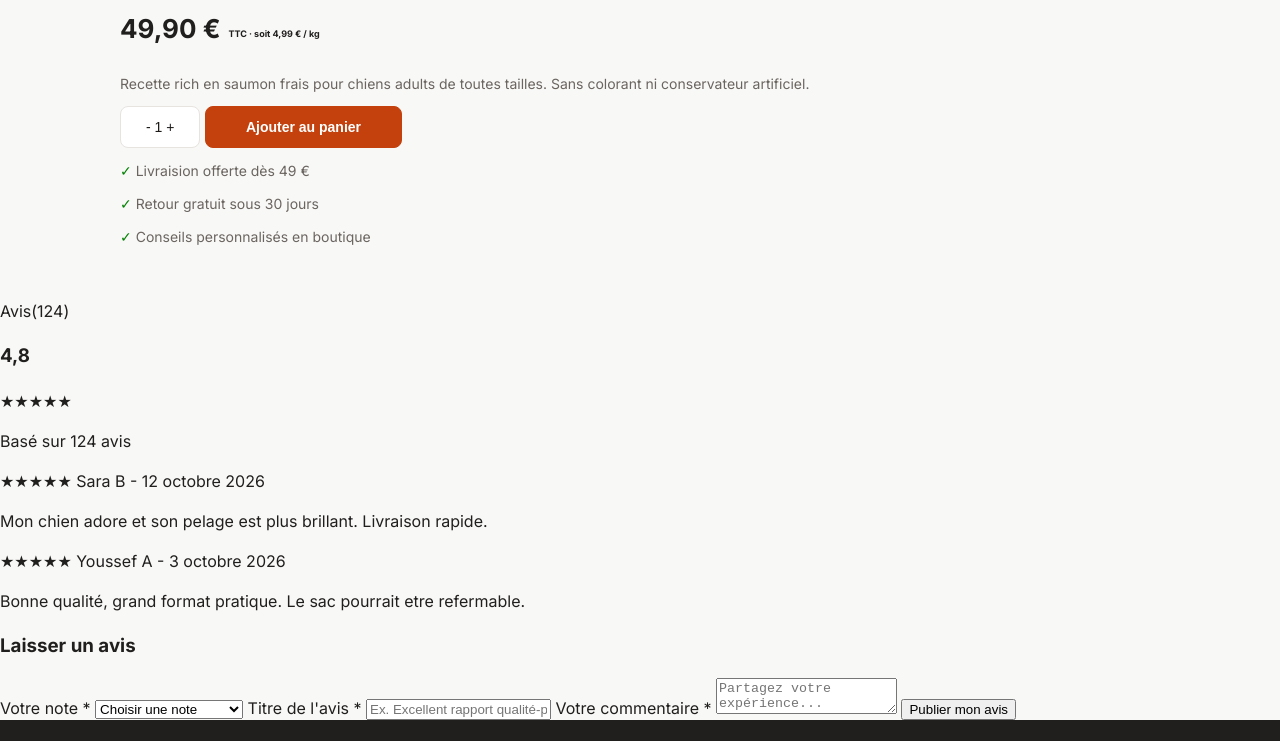
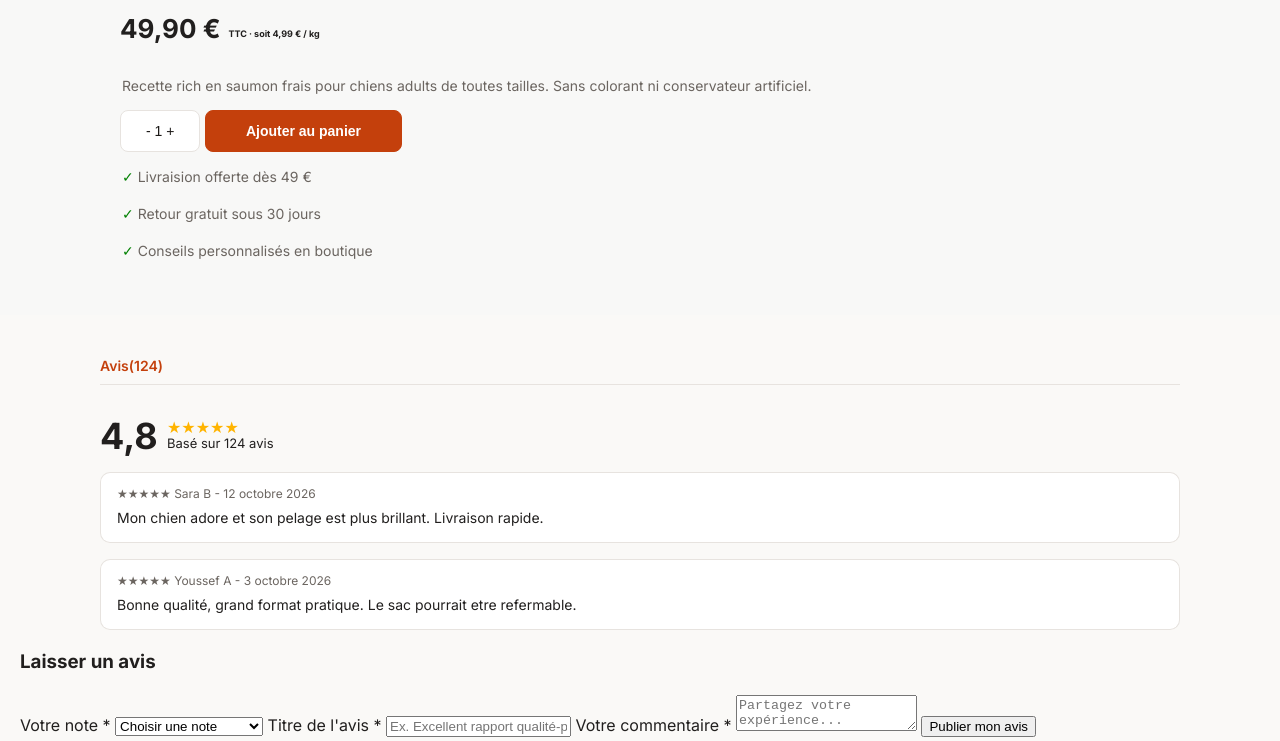
Before and after one commit to ragn4r0ck/PetNest, a website: page produit/index.html in a window 1280 px wide. Shown: the part 459-1200 px from the top of the page. Drawn offline with Linux system fonts and the light colour scheme.

Commit message:
Style CSS de section Avis

```diff
--- a/produit/style.css
+++ b/produit/style.css
@@ -108,3 +108,79 @@ body {
 #ajout:hover {
   background: #a33509;
 }
+
+/* Section avis */
+
+.Avis {
+  background: #faf9f7;
+  padding: 40px 20px 60px;
+}
+
+.Avis > div:first-child {
+  max-width: 1080px;
+  margin: 0 auto 24px;
+  padding-bottom: 8px;
+  border-bottom: 1px solid #e7e3df;
+  color: #c4400c;
+  font-size: 14px;
+  font-weight: 600;
+}
+
+.rating {
+  margin-top: -50px;
+  margin-left: 65px;
+  color: #ffb400;
+}
+
+h3 + div {
+  padding: 2px;
+}
+
+p {
+  font-size: small;
+  margin-top: -9px;
+  margin-left: 65px;
+  padding: 2px;
+}
+
+.avis-conteneur {
+  max-width: 1080px;
+  margin: 0 auto;
+  display: flex;
+  flex-direction: column;
+  gap: 32px;
+  align-items: stretch;
+}
+
+.avis-des-autres,
+.tonavis-conteneur {
+  width: 100%;
+  min-width: 0;
+}
+
+.avis-des-autres h3 {
+  font-size: 36px;
+  margin: 0;
+}
+
+.avis-des-autres span {
+  display: block;
+  margin-top: 16px;
+  padding: 12px 16px 0;
+  background: #fff;
+  border: 1px solid #e7e3df;
+  border-bottom: none;
+  border-radius: 10px 10px 0 0;
+  font-size: 12px;
+  color: #6b6560;
+}
+
+.avis-des-autres span + p {
+  margin: 0;
+  padding: 4px 16px 14px;
+  background: #fff;
+  border: 1px solid #e7e3df;
+  border-top: none;
+  border-radius: 0 0 10px 10px;
+  font-size: 14px;
+}
```
